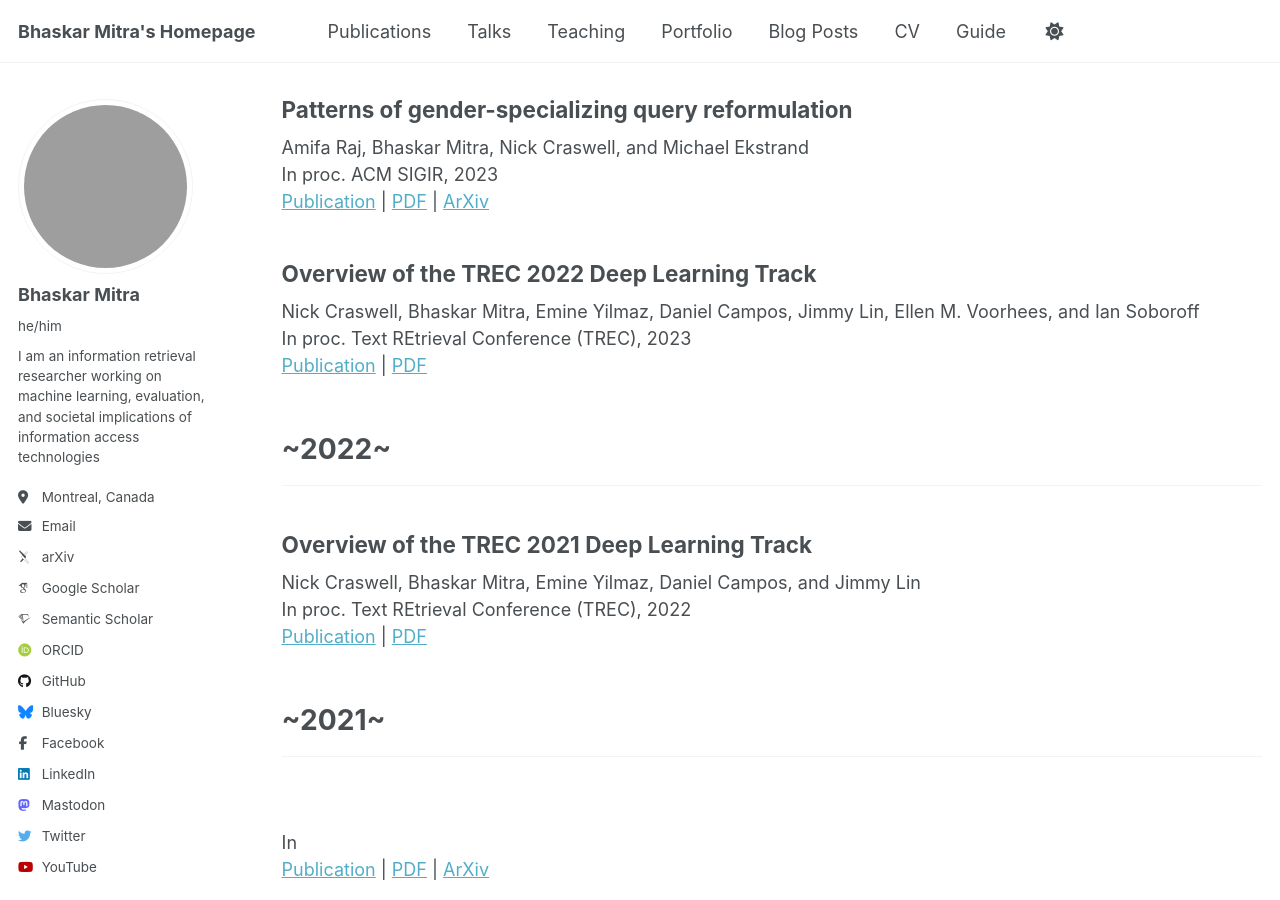
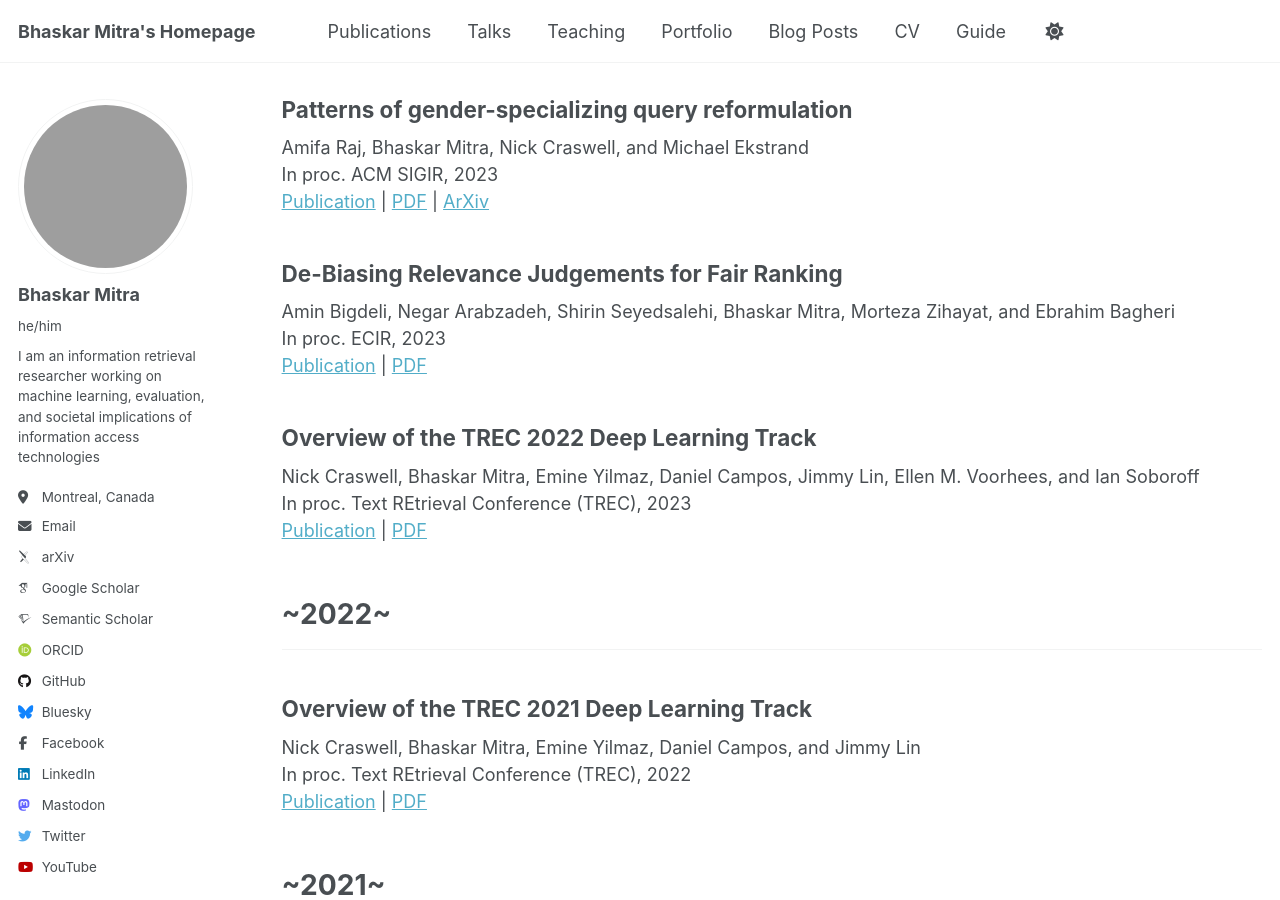
Before and after one commit to bhaskar-mitra/bhaskar-mitra.github.io, a Jekyll site: the page built from _pages/publications.html, in a window 1280 px wide and 900 px high, scrolled down 5579 px. Built offline with Jekyll 4.4.1, drawn with Linux system fonts in a browser that asks for light colours; some web fonts are replaced; grey boxes are pictures that could not be loaded.

Commit message:
Update publications.html

```diff
--- a/_pages/publications.html
+++ b/_pages/publications.html
@@ -207,6 +207,12 @@ author_profile: true
     <a href="https://dl.acm.org/doi/10.1145/3539618.3592034">Publication</a> | <a href="../files/3539618.3592034.pdf">PDF</a> | <a href="https://arxiv.org/abs/2304.13129">ArXiv</a>
   </article>
   <article class="archive__item" itemscope itemtype="http://schema.org/CreativeWork">
+    <h2>De-Biasing Relevance Judgements for Fair Ranking</h2>
+    Amin Bigdeli, Negar Arabzadeh, Shirin Seyedsalehi, Bhaskar Mitra, Morteza Zihayat, and Ebrahim Bagheri <br/>
+    In proc. ECIR, 2023<br/>
+    <a href="https://link.springer.com/chapter/10.1007/978-3-031-28238-6_24">Publication</a> | <a href="../files/978-3-031-28238-6_24.pdf">PDF</a>
+  </article>
+  <article class="archive__item" itemscope itemtype="http://schema.org/CreativeWork">
     <h2>Overview of the TREC 2022 Deep Learning Track</h2>
     Nick Craswell, Bhaskar Mitra, Emine Yilmaz, Daniel Campos, Jimmy Lin, Ellen M. Voorhees, and Ian Soboroff<br/>
     In proc. Text REtrieval Conference (TREC), 2023<br/>
```
